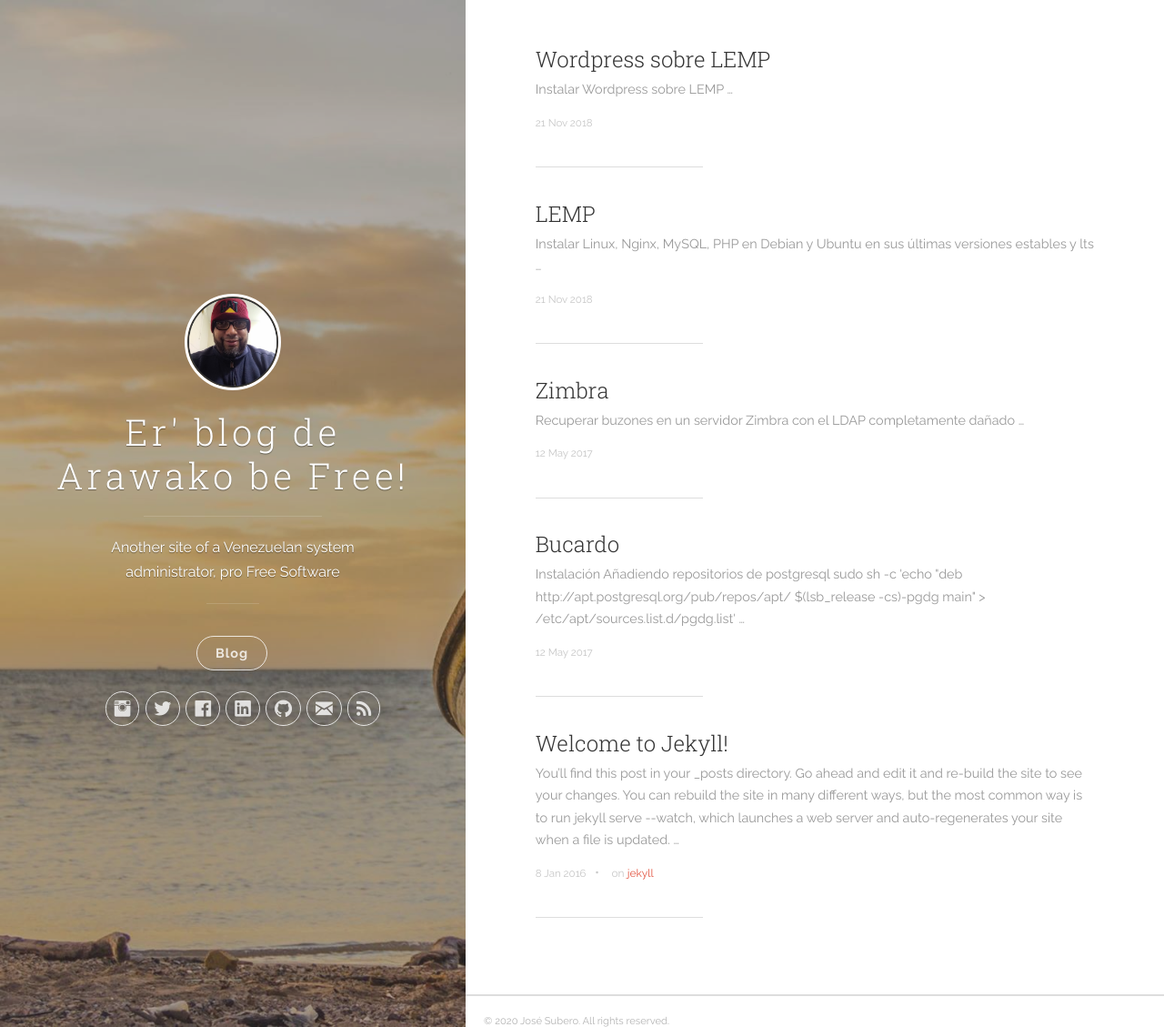
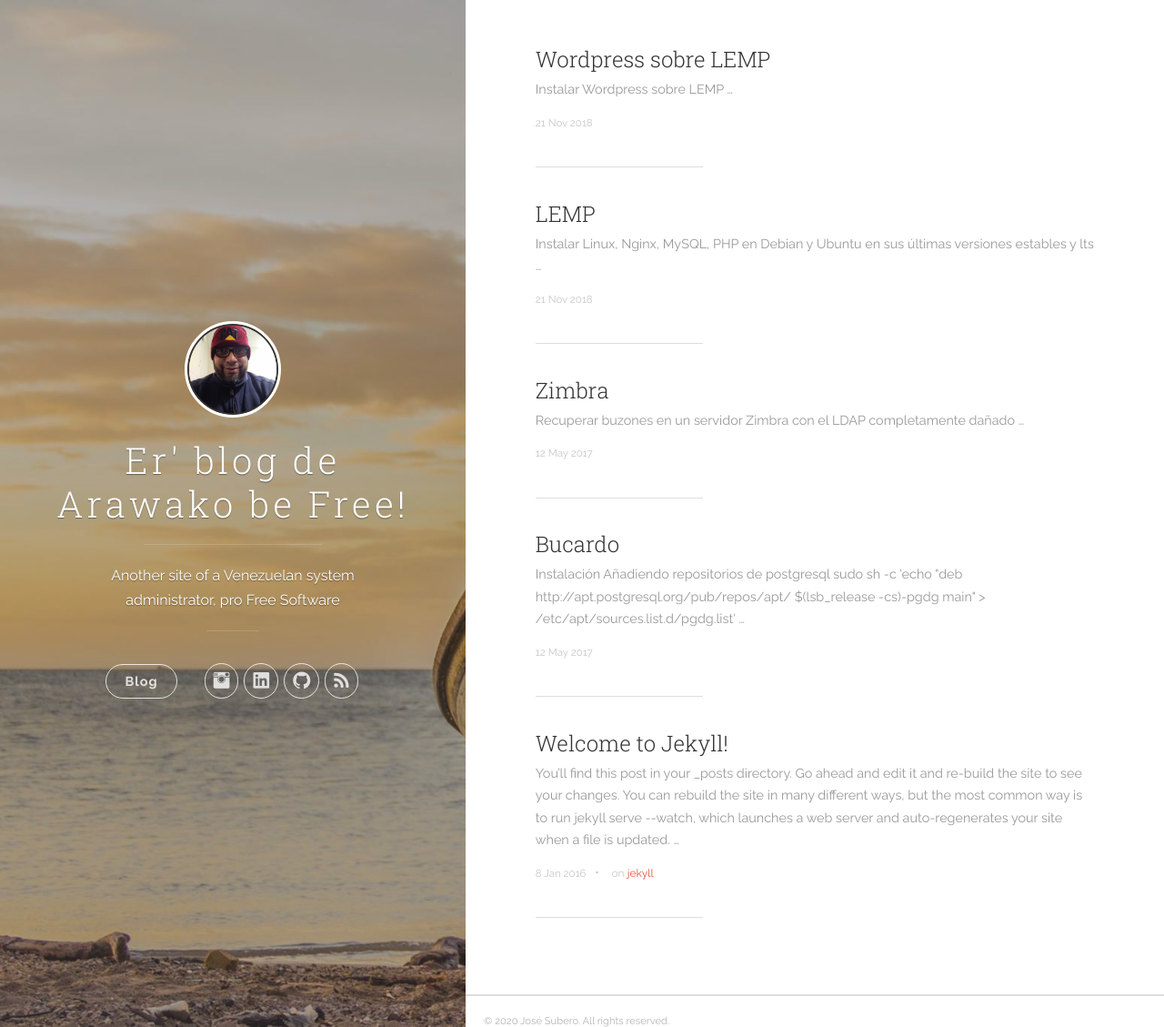
Before and after one commit to arawako/arawako.github.io, a Jekyll site: the page built from index.html, in a window 1280 px wide and 1129 px high. Shown: the whole window at 91% size. Built offline with Jekyll 4.4.1, drawn with Linux system fonts in a browser that asks for light colours; the list of posts is cut into pages by our own code.

Commit message:
Removed social links

```diff
--- a/_includes/header.html
+++ b/_includes/header.html
@@ -37,26 +37,6 @@
               </li>
             {% endif %}
 
-            {% if site.author.twitter_username %}
-              <!-- Twitter -->
-              <li class="navigation__item">
-                <a href="http://twitter.com/{{ site.author.twitter_username }}" title="@{{ site.author.twitter_username }} on Twitter" target="_blank">
-                  <i class="icon icon-social-twitter"></i>
-                  <span class="label">Twitter</span>
-                </a>
-              </li>
-            {% endif %}
-
-            {% if site.author.facebook_username %}
-              <!-- Facebook -->
-              <li class="navigation__item">
-                <a href="http://fb.me/{{ site.author.facebook_username }}" title="{{ site.author.facebook_username }} on Facebook" target="_blank">
-                  <i class="icon icon-social-facebook"></i>
-                  <span class="label">Facebook</span>
-                </a>
-              </li>
-            {% endif %}
-
             {% if site.author.linkedin_username %}
               <!-- LinkedIn -->
               <li class="navigation__item">
@@ -73,16 +53,6 @@
                 <a href="https://www.github.com/{{ site.author.github_username }}" title="{{ site.author.github_username }} on GitHub" target="_blank">
                   <i class="icon icon-social-github"></i>
                   <span class="label">GitHub</span>
-                </a>
-              </li>
-            {% endif %}
-
-            {% if site.author.email %}
-              <!-- Email -->
-              <li class="navigation__item">
-                <a href="mailto:{{ site.author.email }}" title="Email {{ site.author.email }}" target="_blank">
-                  <i class="icon icon-mail"></i>
-                  <span class="label">Email</span>
                 </a>
               </li>
             {% endif %}
```
